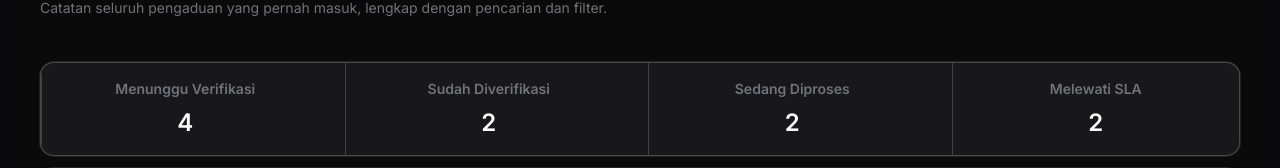
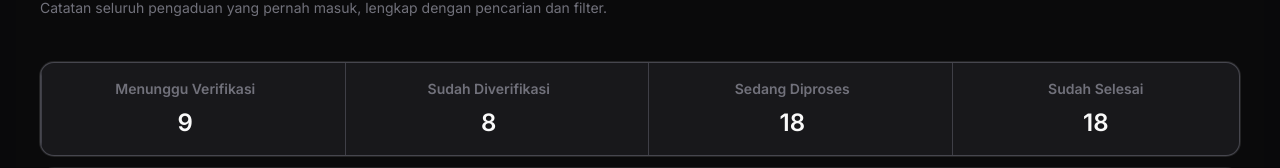
Before and after one commit to Laukpindang/fe.laporcepat, a Next.js app: page /petugas in a window 1280 px wide. Shown: the part 202-370 px from the top of the page. Built offline with nearby package versions, Linux system fonts and the light colour scheme.

Commit message:
refactor: connecting sla page to main data, cleaning verifikasi from dummy data

```diff
--- a/src/app/petugas/sla.tsx
+++ b/src/app/petugas/sla.tsx
@@ -1,33 +1,33 @@
-'use client'
+"use client";
 
-import { ArrowRight } from 'lucide-react'
-import { Bar, BarChart, CartesianGrid, LabelList, XAxis } from 'recharts'
+import { ArrowRight } from "lucide-react";
+import { Bar, BarChart, CartesianGrid, LabelList, XAxis } from "recharts";
 
-import { Badge } from '@/components/ui/badge'
-import { Button } from '@/components/ui/button'
+import { Badge } from "@/components/ui/badge";
+import { Button } from "@/components/ui/button";
 import {
   Card,
   CardContent,
   CardDescription,
-	CardTitle
-} from '@/components/ui/card'
+  CardTitle,
+} from "@/components/ui/card";
 import {
   type ChartConfig,
   ChartContainer,
   ChartTooltip,
-	ChartTooltipContent
-} from '@/components/ui/chart'
-import { Progress } from '@/components/ui/progress'
+  ChartTooltipContent,
+} from "@/components/ui/chart";
+import { Progress } from "@/components/ui/progress";
 import {
   Table,
   TableBody,
   TableCell,
   TableHead,
   TableHeader,
-	TableRow
-} from '@/components/ui/table'
+  TableRow,
+} from "@/components/ui/table";
 
-import { upCaseFirstLetter } from '@/lib/utils'
+import { countDays, getTodayLocalDate, upCaseFirstLetter } from "@/lib/utils";
 
 import {
   kinerjaOpd,
@@ -35,32 +35,43 @@ import {
   type SlaSummaryItem,
   slaRingkasan,
   slaStandar,
-	slaTren
-} from './slaDummy'
+  slaTren,
+} from "./slaDummy";
+import { getPengaduanTerlambat, Pengaduan } from "@/lib/getPengaduan";
+import { useEffect, useState } from "react";
+import { usePengaduan } from "@/hooks/usePengaduan";
+import { PengaduanKategori, SLA_STANDAR } from "@/const/pengaduan";
 
 const chartConfig = {
   persen: {
-		label: 'Kepatuhan SLA (%) ',
-		color: 'var(--chart-5)'
-	}
-} satisfies ChartConfig
+    label: "Kepatuhan SLA (%) ",
+    color: "var(--chart-5)",
+  },
+} satisfies ChartConfig;
 
 const deltaTextStyle = (delta: number | null) => {
   return delta
     ? delta < 0
-			? 'text-red-600'
-			: 'text-green-600'
-		: 'text-yellow-300'
-}
+      ? "text-red-600"
+      : "text-green-600"
+    : "text-yellow-300";
+};
 
 const formatDeltaText = (s: SlaSummaryItem) => {
-	if (s.delta == null) return s.note ?? '-'
-	const sign = s.delta > 0 ? '+' : '' // minus sudah ikut dari angkanya
-	const unit = s.deltaUnit === '%' ? '%' : s.deltaUnit ? ` ${s.deltaUnit}` : ''
-	return `${sign}${s.delta}${unit} dari bulan lalu`
-}
+  if (s.delta == null) return s.note ?? "-";
+  const sign = s.delta > 0 ? "+" : ""; // minus sudah ikut dari angkanya
+  const unit = s.deltaUnit === "%" ? "%" : s.deltaUnit ? ` ${s.deltaUnit}` : "";
+  return `${sign}${s.delta}${unit} dari bulan lalu`;
+};
 
 export default function SLA({ tabSwitch }: { tabSwitch: (e: string) => void }) {
+  const { pengaduanList, loading, error } = usePengaduan("terlambat");
+
+  const cutList = pengaduanList.slice(0, 5);
+
+  const getKeterlambatan = (p: Pengaduan) =>
+    countDays(p.tanggalMasuk, getTodayLocalDate()) -
+    SLA_STANDAR[p.kategori as PengaduanKategori].responsHari;
   return (
     <div className="my-5 flex flex-col gap-3">
       <p className="text-3xl font-semibold">Monitoring SLA</p>
@@ -71,7 +82,7 @@ export default function SLA({ tabSwitch }: { tabSwitch: (e: string) => void }) {
 
       <Card className="mt-8 mb-4 w-full grid grid-cols-4 py-0 border border-zinc-600">
         {slaRingkasan.map((s) => {
-					const delta = formatDeltaText(s)
+          const delta = formatDeltaText(s);
           return (
             <div key={s.id} className="px-8 border-r">
               <div className="py-2 flex flex-col gap-2">
@@ -82,7 +93,7 @@ export default function SLA({ tabSwitch }: { tabSwitch: (e: string) => void }) {
                 <p className={`${deltaTextStyle(s.delta)}`}>{delta}</p>
               </div>
             </div>
-					)
+          );
         })}
       </Card>
 
@@ -98,7 +109,7 @@ export default function SLA({ tabSwitch }: { tabSwitch: (e: string) => void }) {
                 accessibilityLayer
                 data={slaTren}
                 margin={{
-									top: 20
+                  top: 20,
                 }}
               >
                 <CartesianGrid vertical={false} />
@@ -217,7 +228,8 @@ export default function SLA({ tabSwitch }: { tabSwitch: (e: string) => void }) {
         <CardContent className="px-0">
           <Table className="">
             <TableBody>
-							{pengaduanMelewatiBatas.map((p) => (
+              {cutList.map((p) => {
+                return (
                   <TableRow key={p.id}>
                     <TableCell
                       key={p.id}
@@ -231,16 +243,17 @@ export default function SLA({ tabSwitch }: { tabSwitch: (e: string) => void }) {
                       </div>
                       <Badge className="bg-red-800/50">
                         <span className="text-red-400">
-												Terlambat {p.terlambatHari} Hari
+                          Terlambat {getKeterlambatan(p)} Hari
                         </span>
                       </Badge>
                     </TableCell>
                   </TableRow>
-							))}
+                );
+              })}
             </TableBody>
           </Table>
           <Button
-						onClick={() => tabSwitch('Log Pengaduan')}
+            onClick={() => tabSwitch("Log Pengaduan")}
             variant={`outline`}
             className={`w-full`}
           >
@@ -250,5 +263,5 @@ export default function SLA({ tabSwitch }: { tabSwitch: (e: string) => void }) {
         </CardContent>
       </Card>
     </div>
-	)
+  );
 }
--- a/src/app/petugas/verifikasi.tsx
+++ b/src/app/petugas/verifikasi.tsx
@@ -29,7 +29,6 @@ import {
 import { Input } from "@/components/ui/input";
 import { Badge } from "@/components/ui/badge";
 
-import { pengaduanList } from "./verifikasiDummy";
 import FilterComboBoxItems from "@/components/custom/filter-select";
 import { Button } from "@/components/ui/button";
 
@@ -43,14 +42,7 @@ import {
 } from "@/const/pengaduan";
 import Link from "next/link";
 
-const statusVerifikasi = {
-  "Menunggu Verifikasi": pengaduanList.filter((p) => p.status === "Diterima"),
-  "Sudah Diverifikasi": pengaduanList.filter(
-    (p) => p.status === "Diverifikasi",
-  ),
-  "Sedang Diproses": pengaduanList.filter((p) => p.status === "Diproses"),
-  "Melewati SLA": pengaduanList.filter((p) => p.sisaSlaHari < 0),
-};
+
 
 export default function Verifikasi() {
   const itemsPerPage = 10;
@@ -59,6 +51,14 @@ export default function Verifikasi() {
   const [search, setSearch] = useState("");
   const [page, setPage] = useState(1);
 
+const statusVerifikasi = {
+  "Menunggu Verifikasi": lists.filter((p) => p.status === "Diterima"),
+  "Sudah Diverifikasi": lists.filter(
+    (p) => p.status === "Diverifikasi",
+  ),
+  "Sedang Diproses": lists.filter((p) => p.status === "Diproses"),
+  "Sudah Selesai": lists.filter((p) => p.status === "Selesai"),
+};
 
   const [selectedItem, setSelectedItem] = useState({
     status: "Semua Status",
--- a/src/app/petugas/verifikasiDummy.ts
+++ /dev/null
@@ -1,113 +0,0 @@
-
-
-export type PengaduanStatus = "Diterima" | "Diverifikasi" | "Diproses";
-
-export type PengaduanKategori =
-  | "Jalan & jembatan"
-  | "Penerangan jalan"
-  | "Drainase & banjir"
-  | "Transportasi umum"
-  | "Kesehatan & pendidikan";
-
-export interface Pengaduan {
-  id: string; // e.g. "PGD-2610-0145"
-  judul: string;
-  kecamatan: string;
-  kategori: PengaduanKategori;
-  masuk: string; // ISO date (YYYY-MM-DD)
-  sisaSlaHari: number; // 0 = hari ini, negative = terlambat
-  status: PengaduanStatus;
-}
-
-export const pengaduanList: Pengaduan[] = [
-  {
-    id: "PGD-2610-0145",
-    judul: "Pohon tumbang menutup sebagian jalan",
-    kecamatan: "Pangalengan",
-    kategori: "Jalan & jembatan",
-    masuk: "2026-10-21",
-    sisaSlaHari: 7,
-    status: "Diterima",
-  },
-  {
-    id: "PGD-2610-0144",
-    judul: "Lampu penerangan taman mati total",
-    kecamatan: "Baleendah",
-    kategori: "Penerangan jalan",
-    masuk: "2026-10-21",
-    sisaSlaHari: 7,
-    status: "Diterima",
-  },
-  {
-    id: "PGD-2610-0143",
-    judul: "Gorong-gorong amblas di depan sekolah",
-    kecamatan: "Rancaekek",
-    kategori: "Drainase & banjir",
-    masuk: "2026-10-20",
-    sisaSlaHari: 6,
-    status: "Diterima",
-  },
-  {
-    id: "PGD-2610-0142",
-    judul: "Lampu jalan padam di Jl. Raya Soreang",
-    kecamatan: "Soreang",
-    kategori: "Penerangan jalan",
-    masuk: "2026-10-19",
-    sisaSlaHari: 2,
-    status: "Diproses",
-  },
-  {
-    id: "PGD-2610-0141",
-    judul: "Jalan berlubang dekat Pasar Banjaran",
-    kecamatan: "Banjaran",
-    kategori: "Jalan & jembatan",
-    masuk: "2026-10-18",
-    sisaSlaHari: 1,
-    status: "Diverifikasi",
-  },
-  {
-    id: "PGD-2610-0139",
-    judul: "Saluran drainase tersumbat di Jl. Moch. Toha",
-    kecamatan: "Dayeuhkolot",
-    kategori: "Drainase & banjir",
-    masuk: "2026-10-17",
-    sisaSlaHari: 0,
-    status: "Diterima",
-  },
-  {
-    id: "PGD-2610-0136",
-    judul: "Rambu lalu lintas roboh di pertigaan",
-    kecamatan: "Cicalengka",
-    kategori: "Transportasi umum",
-    masuk: "2026-10-15",
-    sisaSlaHari: -1,
-    status: "Diverifikasi",
-  },
-  {
-    id: "PGD-2610-0131",
-    judul: "Atap posyandu bocor saat hujan",
-    kecamatan: "Ciwidey",
-    kategori: "Kesehatan & pendidikan",
-    masuk: "2026-10-13",
-    sisaSlaHari: -2,
-    status: "Diproses",
-  },
-];
-
-export const PengaduanKategori: PengaduanKategori[] = [
-  "Jalan & jembatan",
-  "Penerangan jalan",
-  "Drainase & banjir",
-  "Transportasi umum",
-  "Kesehatan & pendidikan"
-];
-
-export const stats = {
-  menungguVerifikasi: pengaduanList.filter((p) => p.status === "Diterima").length,
-  sudahDiverifikasi: pengaduanList.filter((p) => p.status === "Diverifikasi").length,
-  sedangDiproses: pengaduanList.filter((p) => p.status === "Diproses").length,
-  melewatiSla: pengaduanList.filter((p) => p.sisaSlaHari < 0).length,
-};
-
-export const getPengaduanById = (id: string) =>
-  pengaduanList.find((p) => p.id === id);
--- /dev/null
+++ b/src/hooks/usePengaduan.ts
@@ -0,0 +1,33 @@
+import { useEffect, useState } from "react";
+import { getPengaduan, getPengaduanTerlambat } from "@/lib/getPengaduan";
+import type { Pengaduan } from "@/lib/getPengaduan";
+
+const fetchers = {
+  all: getPengaduan,
+  terlambat: getPengaduanTerlambat,
+} as const;
+
+type Variant = keyof typeof fetchers;
+
+export function usePengaduan(variant: Variant) {
+  const [pengaduanList, setPengaduanList] = useState<Pengaduan[]>([]);
+  const [loading, setLoading] = useState(true);
+  const [error, setError] = useState(false);
+
+  useEffect(() => {
+    let cancelled = false;
+    setLoading(true);
+    setError(false);
+
+    fetchers[variant]()
+      .then((data) => !cancelled && setPengaduanList(data))
+      .catch(() => !cancelled && setError(true))
+      .finally(() => !cancelled && setLoading(false));
+
+    return () => {
+      cancelled = true;
+    };
+  }, [variant]);
+
+  return { pengaduanList, loading, error };
+}
--- a/src/lib/getPengaduan.ts
+++ b/src/lib/getPengaduan.ts
@@ -1,4 +1,9 @@
-import { Status_pengaduan } from "@/const/pengaduan";
+import {
+  PengaduanKategori,
+  SLA_STANDAR,
+  Status_pengaduan,
+} from "@/const/pengaduan";
+import { countDays, getTodayLocalDate } from "./utils";
 
 export interface Pengaduan {
   id: string;
@@ -29,9 +34,8 @@ export const initialLaporanPengaduan: Pengaduan = {
   tanggalMasuk: "",
   tanggalRespon: null,
   tanggalSelesai: null,
-  alasanDitolak: null
+  alasanDitolak: null,
 };
-
 
 export async function getPengaduan(): Promise<Pengaduan[]> {
   const response = await fetch("/data/pengaduan.json");
@@ -43,3 +47,17 @@ export async function getPengaduan(): Promise<Pengaduan[]> {
 
   return result;
 }
+
+export async function getPengaduanTerlambat() {
+  const pengaduanList = await getPengaduan();
+  const sekarang = getTodayLocalDate();
+
+  return pengaduanList.filter((p) => {
+    if (p.status === ("selesai" as Status_pengaduan)) return false;
+
+    const sla = SLA_STANDAR[p.kategori as PengaduanKategori];
+    if (!sla) return false;
+
+    return countDays(p.tanggalMasuk, sekarang) > sla.responsHari;
+  });
+}
```
Lines whose indentation alone changed are shown as unchanged.
